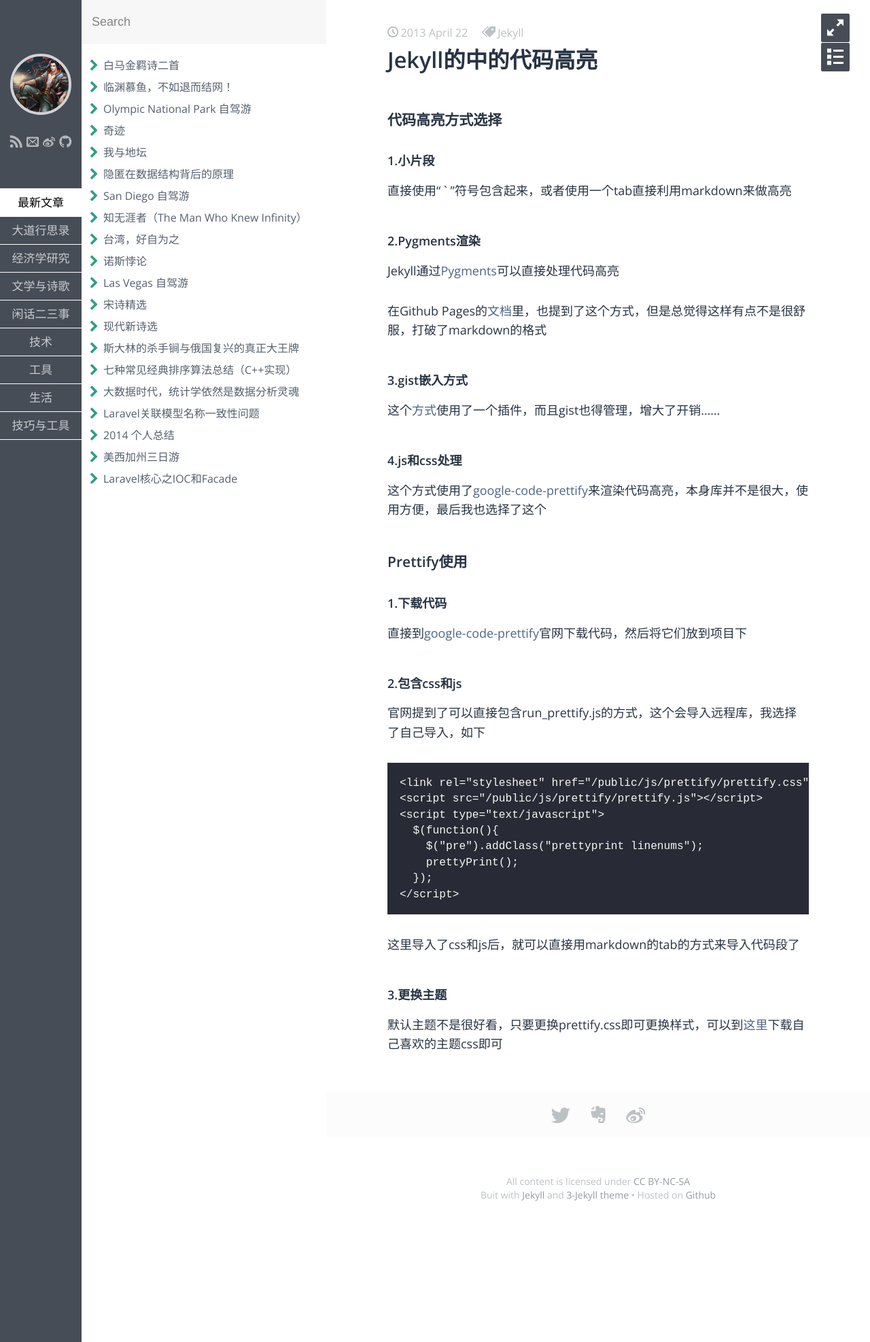
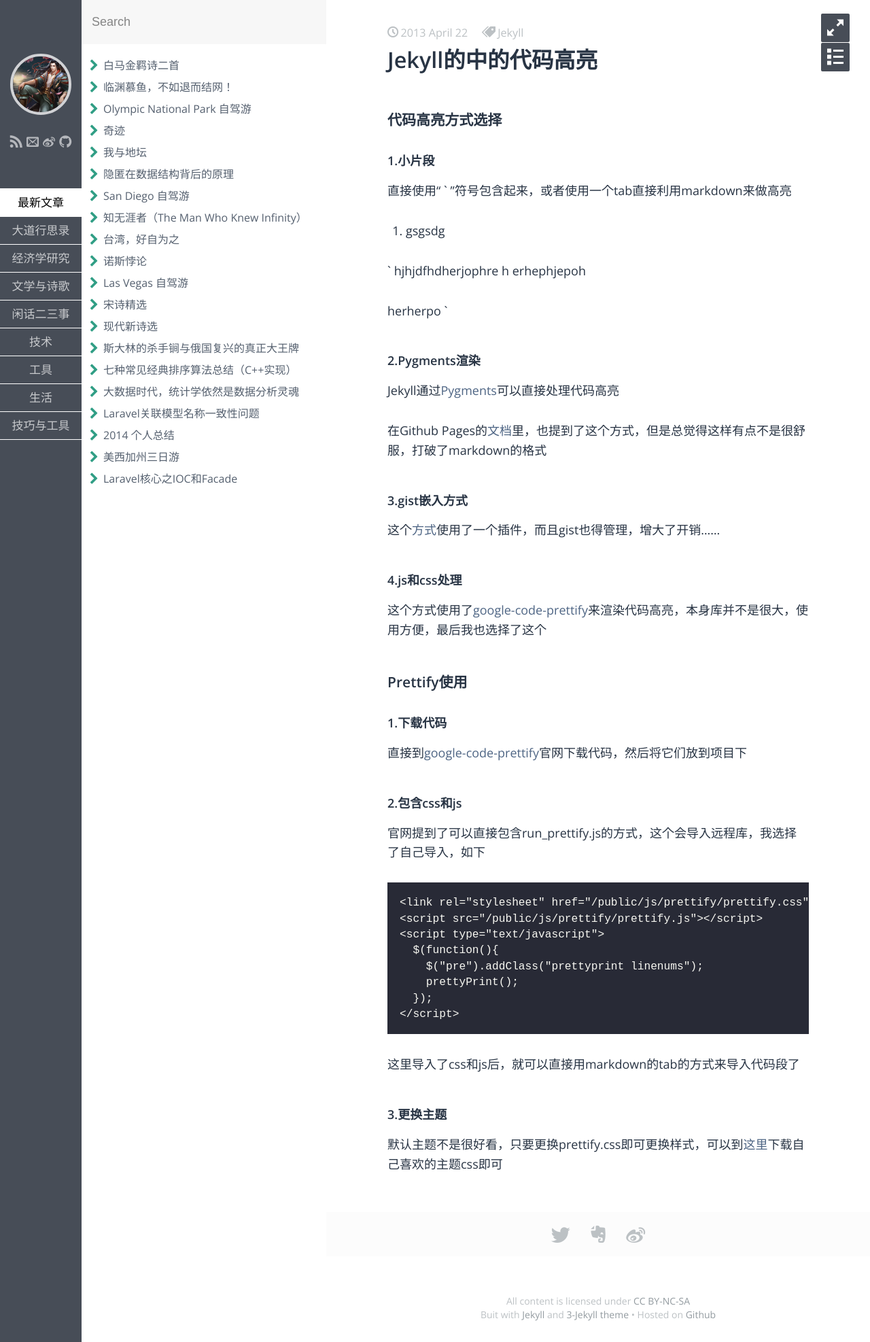
Before and after one commit to fzuo/baimafujinji, a Jekyll site: the page built from _posts/tool/2013-04-22-highlight-of-jekyll.md, in a window 1280 px wide. Shown: the whole page at 68% size. Built offline with Jekyll 4.4.1, drawn with Linux system fonts in a browser that asks for light colours; some web fonts are replaced.

Commit message:
Update 2013-04-22-highlight-of-jekyll.md

```diff
--- a/_posts/tool/2013-04-22-highlight-of-jekyll.md
+++ b/_posts/tool/2013-04-22-highlight-of-jekyll.md
@@ -11,6 +11,16 @@ description: 在这个博客里，我使用了bootstrap作为前端框架，另
 #### 1.小片段
 
 直接使用“ \` ”符号包含起来，或者使用一个tab直接利用markdown来做高亮
+
+1. gsgsdg
+
+`
+hjhjdfhdherjophre
+h
+erhephjepoh
+
+herherpo
+`
 
 #### 2.Pygments渲染
 
```
